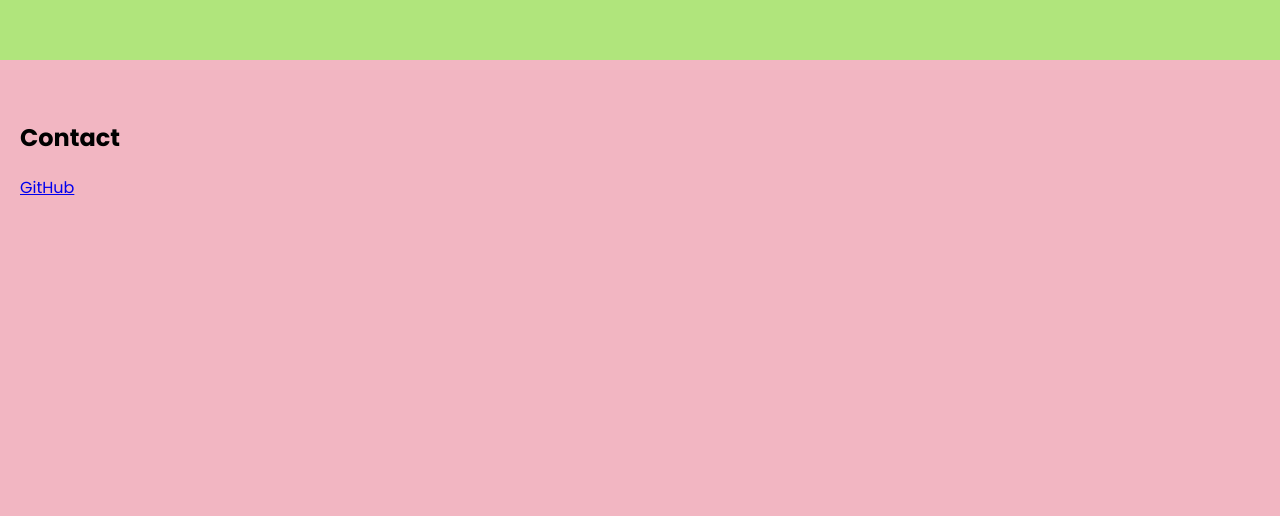
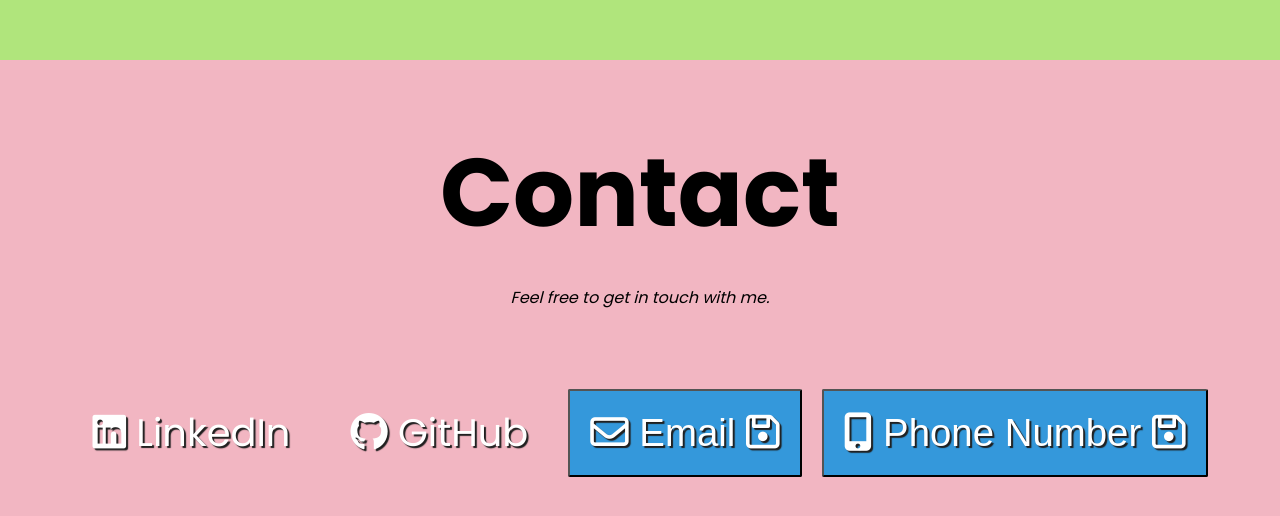
Before and after one commit to aljoshu/aljoshu.github.io, a plain HTML site: page index.html in a window 1280 px wide. Shown: the part 2660-3176 px from the top of the page. Drawn offline with Linux system fonts and the light colour scheme.

Commit message:
added socials and functions

```diff
--- a/css/styles.css
+++ b/css/styles.css
@@ -8,10 +8,19 @@
   --my-blue: #C9EBF2;
   --dark-pink: #FF6B81;
   --darker-pink: #FF4F63;
+  --main-gray: #EDEDED;
+  --main-red: #FF6B6B;
+  --main-white: #FFFFFF;
+  --light-blue: #3498db;
+  --darker-blue: #2980b9;
+}
+
+html {
+  scroll-behavior: smooth;
 }
 
 body {
-  background-color: #EDEDED;
+  background-color: var(--main-gray);
   font-family: 'Poppins', 'Quicksand', sans-serif;
 }
 
@@ -162,10 +171,91 @@ body {
   height: auto;
   min-height: 100vh;
   padding: 60px 20px;
+  text-align: center; /* Center the content */
 }
 
 #contact h2 {
   margin-bottom: 20px;
+}
+
+/* Additional styles for the contact section */
+.contact-section {
+  text-align: center;
+  padding: 80px 20px;
+  background: var(--main-gray);
+}
+
+.contact-section-header > h2 {
+  font-size: 6rem;
+}
+
+.contact-section-header > p {
+  font-style: italic;
+}
+
+.contact-links {
+  display: flex;
+  justify-content: center; /* Center horizontally */
+  align-items: center; /* Center vertically */
+  flex-wrap: wrap;
+  margin-top: 4rem;
+}
+
+.contact-details,
+.copy-email-btn,
+.phone-btn {
+  font-size: 2.4rem;
+  text-shadow: 2px 2px 1px #1f1f1f;
+  transition: transform 0.3s ease-out;
+  margin: 10px;
+  padding: 20px;
+  border-radius: 2px;
+  color: var(--main-white);
+  text-decoration: none;
+}
+
+.contact-details:hover,
+.copy-email-btn:hover,
+.phone-btn:hover {
+  transform: translateY(8px);
+  background: var(--main-red);
+}
+
+.copy-email-btn,
+.phone-btn {
+  padding: 20px;
+  border-radius: 2px;
+  color: var(--main-white);
+  text-decoration: none;
+  background-color: var(--light-blue); /* Light blue */
+}
+
+.copy-email-btn:hover,
+.phone-btn:hover {
+  background: var(--darker-blue); /* Darker blue on hover */
+}
+
+.email-container {
+  display: flex;
+  flex-direction: column;
+  align-items: center;
+  margin: 20px 0;
+}
+
+.copy-message {
+  color: #2ecc71; /* Green color */
+  display: none;
+  margin-top: 10px;
+  font-weight: bold;
+  font-size: 1.2em;
+}
+
+.copy-message {
+  color: #2ecc71; /* Green color */
+  display: none;
+  margin-top: 10px;
+  font-weight: bold;
+  font-size: 1.2em;
 }
 
 /* Media Query for Responsive Web */
--- a/index.html
+++ b/index.html
@@ -5,8 +5,9 @@
     <meta name="viewport" content="width=device-width, initial-scale=1" />
     <title>Portfolio</title>
     <link rel="stylesheet" href="css/styles.css" />
-    <link rel="stylesheet" href="https://fonts.googleapis.com/css2?family=Quicksand:wght@300;400;500;600;700&display=swap">
-    <link rel="stylesheet" href="https://fonts.googleapis.com/css2?family=Poppins:wght@300;400;500;600;700&display=swap">
+    <link rel="stylesheet" href="https://fonts.googleapis.com/css2?family=Quicksand:wght@300;400;500;600;700|Poppins:wght@300;400;500;600;700&display=swap">
+    <script src="https://kit.fontawesome.com/98cb628307.js" crossorigin="anonymous"></script>
+    <script src="js/functions.js"></script>
   </head>
   <body>
     <!-- navbar -->
@@ -87,9 +88,35 @@
     </div>
 
     <!-- Contact/ Socials -->
-    <div id="contact">
-      <h2>Contact</h2>
-      <a id="profile-link" href="https://github.com/aljoshu" target="_blank">GitHub</a>
+    <div id="contact" class="contact-section">
+      <div class="contact-section-header">
+        <h2>Contact</h2>
+        <p>Feel free to get in touch with me.</p>
+      </div>
+      <div class="contact-links">
+        <!-- LinkedIn -->
+        <a href="https://www.linkedin.com/in/alvin-joshua-ab75b5202/" target="_blank" class="btn contact-details">
+          <i class="fab fa-linkedin"></i> LinkedIn
+        </a>
+
+        <!-- GitHub -->
+        <a id="profile-link" href="https://github.com/aljoshu" target="_blank" class="btn contact-details">
+          <i class="fab fa-github"></i> GitHub
+        </a>
+
+        <!-- Email with copyText function -->
+        <button class="btn contact-details copy-email-btn" onclick="copyText()">
+          <i class="far fa-envelope"></i> Email <i class="far fa-save"></i>
+        </button>
+
+        <!-- Phone -->
+        <button class="btn contact-details phone-btn" onclick="copyPhoneNumber()">
+          <i class="fas fa-mobile-alt"></i> Phone Number <i class="far fa-save"></i>
+        </button>
+      </div>
+
+      <!-- Copy message outside contact-links -->
+      <div class="copy-message" id="copyMessage"></div>
     </div>
 
   </body>
--- /dev/null
+++ b/js/functions.js
@@ -0,0 +1,35 @@
+function copyText() {
+  navigator.clipboard.writeText("alvinjoshua93@gmail.com")
+    .then(() => {
+      // Show the custom message
+      const copyMessage = document.getElementById("copyMessage");
+      copyMessage.style.display = "block";
+
+      // Hide the message after a delay
+      setTimeout(() => {
+        copyMessage.style.display = "none";
+      }, 2000);
+    })
+    .catch((err) => {
+      console.error('Unable to copy text: ', err);
+    });
+}
+
+function copyPhoneNumber() {
+  navigator.clipboard.writeText("123456789")
+    .then(() => {
+      // Show the custom message
+      const copyMessage = document.getElementById("copyMessage");
+      copyMessage.textContent = "Phone number copied!";
+      copyMessage.style.color = "#2ecc71"; // Green color
+      copyMessage.style.display = "block";
+
+      // Hide the message after a delay
+      setTimeout(() => {
+        copyMessage.style.display = "none";
+      }, 2000);
+    })
+    .catch((err) => {
+      console.error('Unable to copy phone number: ', err);
+    });
+}
```
Also changed, not shown: 1 other file.
